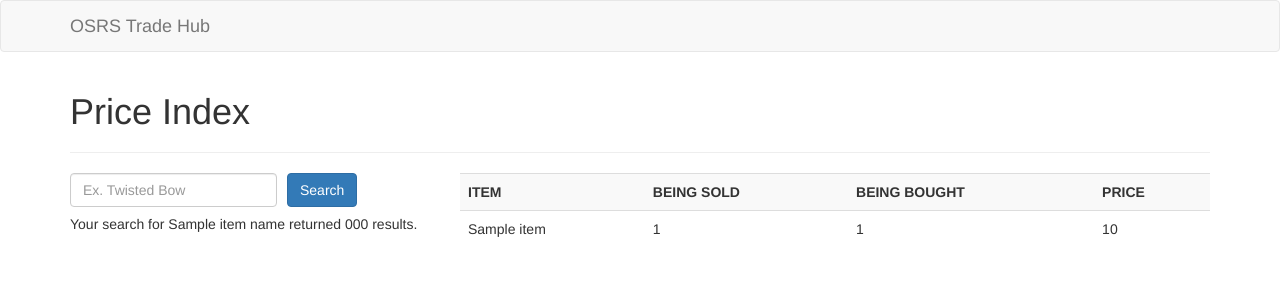
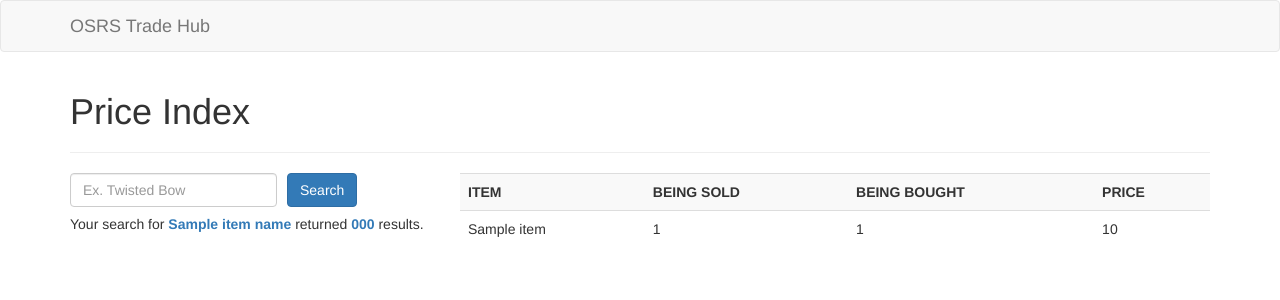
Before and after one commit to Logicmn/osrs_exchange_index, a Flask app: template app/templates/index.html in a window 1280 px wide. Shown: the top 300 px of the page. Run offline with Flask 2, Linux system fonts and the light colour scheme; tables that the repository leaves empty hold one stand-in row (values such as "Sample post"); the template is opened without the code that fills it: values that come from a table or form of the project are taken from there, most other values are stand-ins (such as "Sample title", 1, 10 or a date in 2020); some libraries are stand-ins or nearby versions.

Commit message:
Improved UX for search result function

```diff
--- a/app/templates/index.html
+++ b/app/templates/index.html
@@ -35,7 +35,7 @@
           </div>
         </form>
         {% if items %}
-        <h5>Your search for {{ item_name }} returned {{ number_of_results }} results.</h5>
+        <h5>Your search for <span style="color: #337AB7;font-weight: bold;">{{ item_name }}</span> returned <span style="color: #337AB7;font-weight: bold;">{{ number_of_results }}</span> results.</h5>
         {% endif %}
       </div>
 
```
